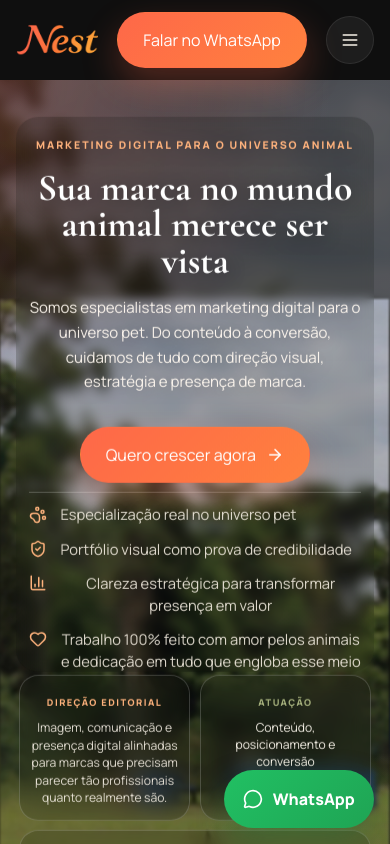
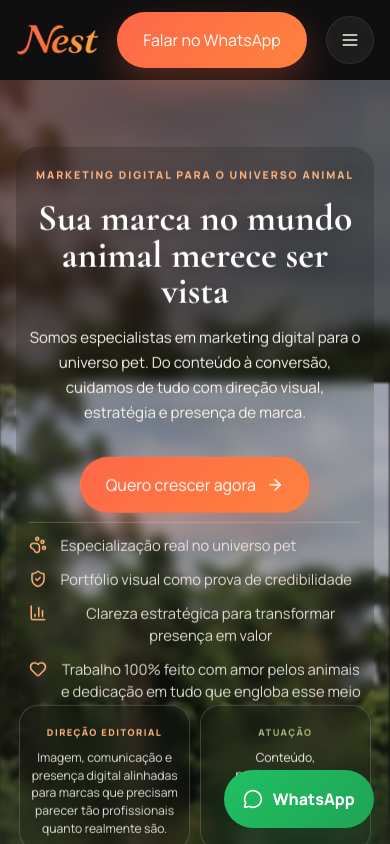
Before and after one commit to Wallaceoll/Nest-Studio-Vercel, a React (Vite) app: page / in a window 390 px wide. Shown: the top 844 px of the page. Built offline with nearby package versions, Linux system fonts and the light colour scheme.

Commit message:
extender tela

```diff
--- a/src/components/Hero/Hero.module.css
+++ b/src/components/Hero/Hero.module.css
@@ -204,7 +204,7 @@
 
 @media (max-width: 767px) {
   .hero-section {
-    min-height: 114svh;
+    min-height: 124svh;
   }
 
   .hero-media-desktop {
@@ -236,9 +236,9 @@
   }
 
   .hero-content {
-    min-height: 114svh;
+    min-height: 124svh;
     padding-top: 3.9rem;
-    padding-bottom: 4.5rem;
+    padding-bottom: 6rem;
   }
 
   .hero-grid {
```
